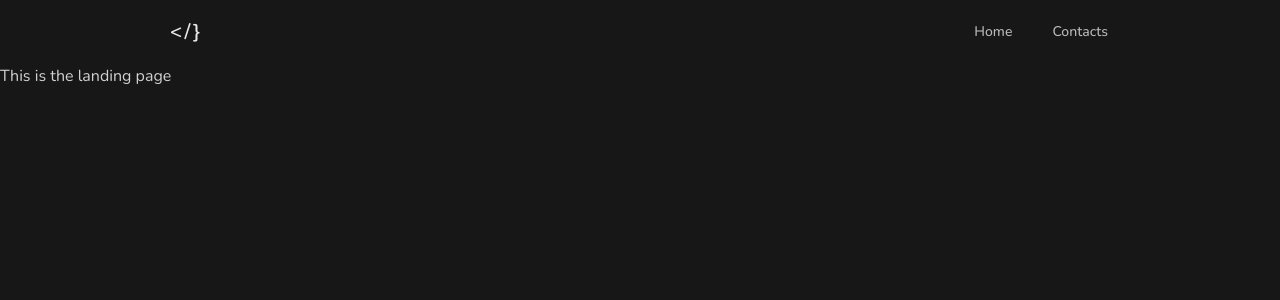
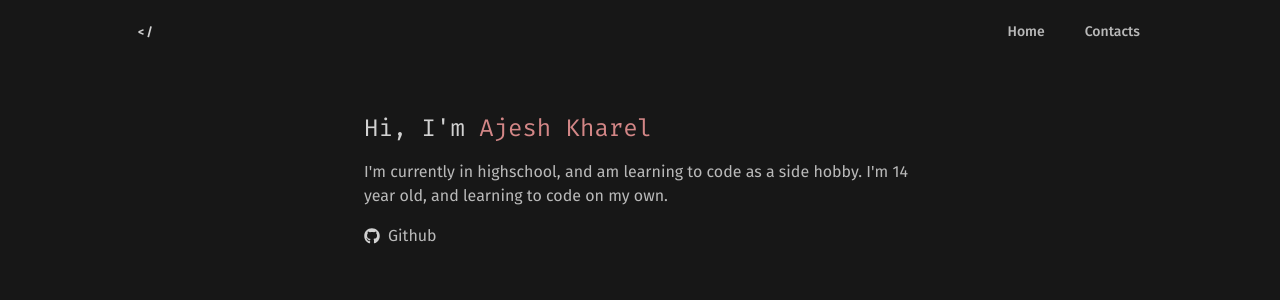
Before and after one commit to MrKharel/portfolio, a Next.js app: page / in a window 1280 px wide. Shown: the top 300 px of the page. Built offline with nearby package versions, Linux system fonts and the light colour scheme.

Commit message:
Add hero section.

```diff
--- a/package.json
+++ b/package.json
@@ -11,7 +11,8 @@
   "dependencies": {
     "next": "16.3.3",
     "react": "19.2.8",
-    "react-dom": "19.2.8"
+    "react-dom": "19.2.8",
+    "react-icons": "^5.7.0"
   },
   "devDependencies": {
     "@tailwindcss/postcss": "^4",
--- a/src/app/globals.css
+++ b/src/app/globals.css
@@ -5,14 +5,16 @@
 }
 
 @theme {
-	--font-title: var(--font-josefin);
-	--font-body: var(--font-nunito);
-	--font-geist: var(--font-geist);
+	--font-mono: var(--font-fira-code);
+	--font-sans: var(--font-fira-sans);
 
 	--color-page: var(--bg-page);
 }
 
 @utility w-body {
 	width: 100vw;
-	max-width: 800px;
+	max-width: 600px;
 }
+@utility red-highlight {
+	@apply text-red-300/80;
+}
--- a/src/app/layout.tsx
+++ b/src/app/layout.tsx
@@ -1,22 +1,17 @@
 import { type Metadata } from "next";
-import { Geist, Josefin_Sans, Nunito } from "next/font/google";
+import { Fira_Code, Fira_Sans } from "next/font/google";
 
 import "./globals.css";
-import { Header } from "@/components";
 
-const GeistFont = Geist({ variable: "--font-geist", subsets: ["latin"] });
-const JosefinFont = Josefin_Sans({ variable: "--font-josefin", subsets: ["latin"] });
-const NunitoFont = Nunito({ variable: "--font-nunito", subsets: ["latin"] });
+const FiraCode = Fira_Code({ variable: "--font-fira-code", subsets: ["latin"] });
+const FiraSans = Fira_Sans({ weight: ["400", "500", "700"], variable: "--font-fira-sans", subsets: ["latin"] });
 
 export const metadata: Metadata = { title: "Ajesh Kharel's Portfolio" };
 
 export default function RootLayout({ children }: { children: React.ReactNode }) {
 	return (
-		<html lang="en" className={`${GeistFont.variable} ${JosefinFont.variable} ${NunitoFont.variable}`}>
-			<body className="font-body flex flex-col bg-neutral-900 text-white/80">
-				<Header />
-				{children}
-			</body>
+		<html lang="en" className={`${FiraCode.variable} ${FiraSans.variable}`}>
+			<body className="font-sans flex flex-col bg-neutral-900 text-white/80">{children}</body>
 		</html>
 	);
 }
--- a/src/app/page.tsx
+++ b/src/app/page.tsx
@@ -1,5 +1,12 @@
 "use server";
 
+import { Header, Hero } from "@/components";
+
 export default async function LandingPage() {
-	return <>This is the landing page</>;
+	return (
+		<>
+			<Header />
+			<Hero />
+		</>
+	);
 }
--- a/src/components/Header.tsx
+++ b/src/components/Header.tsx
@@ -1,14 +1,18 @@
 import { Logo, NavButton, type NavButtonProps as NavButtonType } from "@/ui";
+
+interface HeaderProps {
+	title?: string;
+}
 
 const navBtns: Array<NavButtonType> = [
 	{ label: "Home", href: "/" },
 	{ label: "Contacts", href: "/#contacts" },
 ];
 
-export const Header = () => {
+export const Header = (props: HeaderProps) => {
 	return (
-		<header className="px-4 lg:px-0 w-screen max-w-240 h-16 self-center flex justify-between items-center">
-			<Logo />
+		<header className="px-6 lg:px-[10vw] w-screen h-16 self-center flex justify-between items-center">
+			<Logo title={props.title} />
 
 			<nav className="flex gap-4">
 				{navBtns.map((btn, index) => {
--- /dev/null
+++ b/src/components/Hero.tsx
@@ -0,0 +1,37 @@
+import { FaGithub } from "react-icons/fa6";
+
+interface Link {
+	label: string;
+	icon: any;
+	href: string;
+}
+
+const links: Array<Link> = [{ label: "Github", icon: FaGithub, href: "" }];
+
+export const Hero = () => {
+	return (
+		<section className="w-body self-center flex flex-col gap-4 px-6">
+			<h2 className="font-title mt-12 font-mono text-2xl">
+				Hi, I'm <span className="red-highlight">Ajesh Kharel</span>
+			</h2>
+
+			<p className="text-white/70">
+				I'm currently in highschool, and am learning to code as a side hobby. I'm 14 year old, and learning to code on
+				my own.
+			</p>
+
+			<nav className="flex gap-4">
+				{links.map((link, index) => {
+					return (
+						<div key={index} className="flex gap-2 items-center transition-all duration-200 ease-in-out w-fit">
+							{<link.icon />}
+							<a href={link.href} className="text-white/70">
+								{link.label}
+							</a>
+						</div>
+					);
+				})}
+			</nav>
+		</section>
+	);
+};
--- a/src/components/index.ts
+++ b/src/components/index.ts
@@ -1 +1,2 @@
 export * from "./Header";
+export * from "./Hero";
--- a/src/ui/Logo.tsx
+++ b/src/ui/Logo.tsx
@@ -1,13 +1,21 @@
+"use client";
+
 import Link from "next/link";
+import { usePathname } from "next/navigation";
 
-export const Logo = () => {
+interface LogoProps {
+	title?: string;
+}
+
+export const Logo = (props: LogoProps) => {
 	return (
 		<Link
 			href="#"
-			className="group flex items-center gap-0.5 w-fit px-2.5 py-1.5 rounded-lg text-xl font-semibold tracking-wide text-white/90 hover:text-white cursor-pointer select-none transition-all duration-300 ease-out hover:bg-white/10 hover:scale-105 active:scale-99">
+			className="group flex items-center gap-0.5 w-fit px-2.5 py-1.5 rounded-lg text-xs font-semibold tracking-wide text-white/80 hover:text-white cursor-pointer select-none transition-all duration-300 ease-out hover:bg-white/10 hover:scale-105 active:scale-99">
 			<span className="inline-block transition-transform duration-300 ease-out group-hover:-rotate-12">{"<"}</span>
-			<span className="transition-transform duration-300 ease-out group-hover:translate-x-0.5">{"/"}</span>
-			<span className="transition-transform duration-300 ease-out group-hover:translate-x-0.5">{"}"}</span>
+			<span className="transition-transform duration-300 ease-out group-hover:translate-x-0.5">
+				{props.title ? props.title : usePathname()}
+			</span>
 		</Link>
 	);
 };
```
Also changed, not shown: 1 other file (tests, documents, lock files or other folders).
